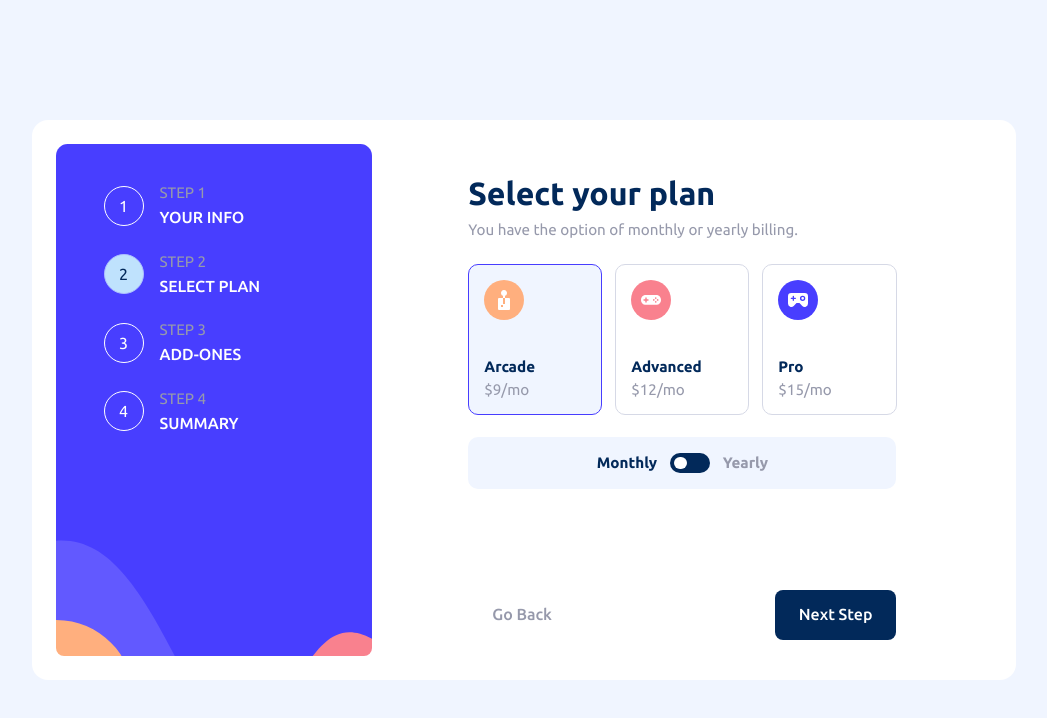
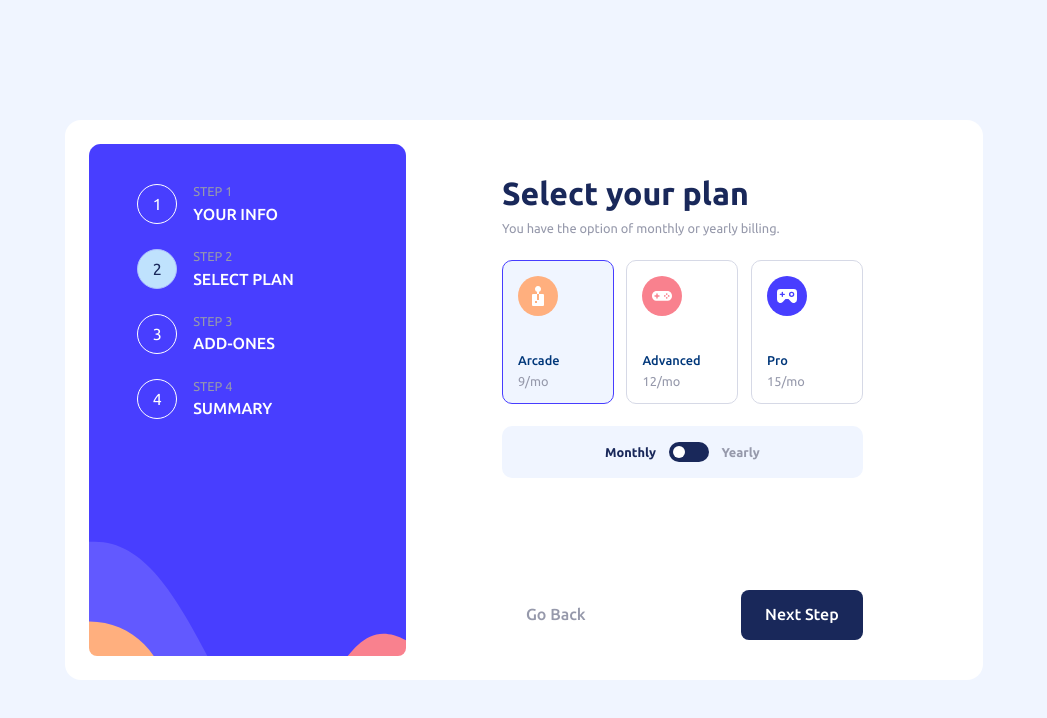
Before and after one commit to anisazade/multistep-form, a Next.js app: page / in a window 1280 px wide. Both pictures are taken after typing "Sample", "name@example.com", "5551234" into the empty fields and a click on the button "Next Step". Shown: the top 718 px of the page, without its empty margins (116-1163 px from the left). Built offline with nearby package versions, Linux system fonts and the light colour scheme.

Commit message:
feat: implement fourth form step and refactor code structure

```diff
--- a/app/blocks.css
+++ b/app/blocks.css
@@ -72,6 +72,10 @@ form{
     > *{
         z-index: 1;
     }
+    label{
+        display: flex;
+        flex-direction: column;
+    }
     input{
         border: 1px solid var(--color-purple-200);
         outline-width: 1px;
@@ -92,18 +96,20 @@ form{
     }
 
 }
-
 .heading-primary{
-    display: block;
-    font-weight: 700;
     line-height: 2;
+    font-weight: 500;
+    color: var(--color-blue-800);
+    text-transform: capitalize;
 }
 .heading-secondary{
-    display: block;
     color: var(--color-grey-500);
+    font-size: var(--font-size-300);
+    &::first-letter{
+        text-transform: capitalize;
+    }
 }
 .heading-thirdnary{
-    display: block;
     color: var(--color-purple-600);
 }
 
@@ -190,13 +196,52 @@ form{
         outline-color: var(--color-purple-600);
     }
     label{
-        display: flex;
         flex: 1;
-        justify-content: center;
+        display: grid;
+        grid-template-columns: 1fr max-content;
+        justify-items: start;
         align-items: center;
         .heading-thirdnary{
-            margin-inline-start: auto;
+            grid-area: 1 / 2 / 3 / 3;
         }
+    }
+}
+
+.order-list{
+    background-color: var(--color-blue-50);
+    border-radius: 7px;
+    padding: .5em 1.5em;
+    & > li{
+        display: grid;
+        grid-template-columns: 1fr max-content;
+        justify-items: start;
+        align-items: center;
+        padding-block: 0.5em;
+        > span:nth-child(2){
+            grid-area: 1 / 2 / span 2 / -1;
+        }
+
+        &:first-child {
+            border-block-end: 1px solid var(--color-purple-200);
+            padding-block-end: 1.5em;
+            margin-block-end: .5em;
+            > span:nth-child(2){
+                text-transform: none;
+                font-weight: 700;
+            }
+        }
+    }
+}
+
+.total-cost{
+    display: grid;
+    grid-template-columns: 1fr max-content;
+    justify-items: start;
+    align-items: center;
+    padding-inline:1.5em;
+    >span:nth-child(2){
+        font-weight: 700;
+        font-size: var(--font-size-500);
     }
 }
 
@@ -287,3 +332,15 @@ form{
     background-color: var(--color-purple-600);
     color: var(--color-white);
 }
+
+.button-text{
+    background-color: transparent;
+    padding: 0;
+    text-decoration: underline;
+    font-size: var(--font-size-300);
+    color: var(--color-grey-500);
+    text-decoration-thickness: 2px;
+    &:active{
+        color: var(--color-purple-600);
+    }
+}
--- a/app/globals.css
+++ b/app/globals.css
@@ -1,7 +1,7 @@
 :root {
     /* primary */
-    --color-blue-950: hsl(213, 96%, 18%);
-    --color-blue-800:rgb(0, 54, 120);
+    --color-blue-950: lab(17.16% 8.92 -33.01);
+    --color-blue-800:hsl(213, 100%, 24%);
     --color-purple-600: hsl(243, 100%, 62%);
     --color-blue-300: hsl(228, 100%, 84%);
     --color-blue-200: hsl(206, 94%, 87%);
@@ -11,7 +11,7 @@
     --color-grey-500: hsl(231, 11%, 63%);
     --color-purple-200: hsl(229, 24%, 87%);
     --color-blue-100: hsl(218, 100%, 97%);
-    --color-blue-50: hsl(231, 100%, 99%);
+    --color-blue-50: hsl(230, 75%, 98%);
     --color-white: hsl(0, 100%, 100%);
 
     --space-200: clamp( .3rem, .7vw, .5rem);
@@ -19,7 +19,8 @@
     --space-400: clamp( 1.2rem, 1.7vw, 2.2rem);
     --space-500: clamp( 2rem, 2.5vw, 5rem);
 
-    --font-size-300: clamp(.5rem, 1.5vw, .95rem);
+    --font-size-300: clamp(.5rem, 1vw, .97rem);
+    --font-size-500: clamp(1.1rem, 1.3vw, 1.2rem);
 }
 
 html {
--- a/app/ui/subscriptionForm.tsx
+++ b/app/ui/subscriptionForm.tsx
@@ -3,6 +3,62 @@ import Image from 'next/image';
 
 import { useRef, useState } from 'react';
 import Sidebar from '@/app/ui/sidebar';
+
+const plans = [
+    {
+        title: 'arcade',
+        price: {
+            monthly: 9,
+            yearly: 90,
+        },
+    },
+    {
+        title: 'advanced',
+        price: {
+            monthly: 12,
+            yearly: 120,
+        },
+    },
+    {
+        title: 'pro',
+        price: {
+            monthly: 15,
+            yearly: 150,
+        },
+    },
+] as const;
+const addones = [
+    {
+        title: 'online service',
+        description: 'Access to multiplayer games',
+        price: {
+            monthly: 1,
+            yearly: 10,
+        },
+    },
+    {
+        title: 'larger storage',
+        description: 'Extra 1TB of cloud save',
+        price: {
+            monthly: 2,
+            yearly: 20,
+        },
+    },
+    {
+        title: 'customizable profile',
+        description: 'Custom theme on your profile',
+        price: {
+            monthly: 2,
+            yearly: 20,
+        },
+    },
+] as const;
+
+type billingType = 'yearly' | 'monthly';
+type planType = (typeof plans)[number]['title'];
+type addonesType = (typeof addones)[number]['title'];
+
+type addonesFormType = Record<(typeof addones)[number]['title'], boolean>;
 
 interface formDataType {
     name: string;
@@ -10,16 +66,8 @@ interface formDataType {
     phone_number: string;
     plan: planType;
     billing: billingType;
-    addones: addonesType;
+    addones: addonesFormType;
 }
-interface addonesType {
-    online_services: boolean;
-    large_storage: boolean;
-    custom_profile: boolean;
-}
-type addonesprop = 'online_services' | 'large_storage' | 'custom_profile';
-type billingType = 'yearly' | 'monthly';
-type planType = 'arcade' | 'advanced' | 'pro';
 
 export default function SubscriptionForm() {
     const [step, setStep] = useState(1);
@@ -31,9 +79,9 @@ export default function SubscriptionForm() {
         plan: 'arcade',
         billing: 'monthly',
         addones: {
-            online_services: true,
-            large_storage: true,
-            custom_profile: false,
+            [addones[0].title]: true,
+            [addones[1].title]: true,
+            [addones[2].title]: false,
         },
     });
 
@@ -45,8 +93,12 @@ export default function SubscriptionForm() {
         setData({ ...form_data, [data_name]: data_value });
     }
 
-    function setForm3(data_name: addonesprop, data_value: boolean) {
+    function setForm3(data_name: addonesType, data_value: boolean) {
         setData({ ...form_data, addones: { ...form_data.addones, [data_name]: data_value } });
+    }
+
+    function goToStep2(){
+        setStep(2);
     }
 
     return (
@@ -77,7 +129,7 @@ export default function SubscriptionForm() {
 
                     {step === 2 && (
                         <Form_2
-                            plan={form_data.plan}
+                            selected_plan={form_data.plan}
                             billing={form_data.billing}
                             onChange={setForm2}
                         />
@@ -87,7 +139,16 @@ export default function SubscriptionForm() {
                         <Form_3
                             billing={form_data.billing}
                             onChange={setForm3}
-                            addones={form_data.addones}
+                            addones_value={form_data.addones}
+                        />
+                    )}
+
+                    {step === 4 && (
+                        <Form_4
+                            billing={form_data.billing}
+                            selected_plan={form_data.plan}
+                            addones_value={form_data.addones}
+                            onClick={goToStep2}
                         />
                     )}
 
@@ -216,27 +277,15 @@ function Form_1({
 }
 
 function Form_2({
-    plan,
+    selected_plan,
     billing,
     onChange,
 }: {
-    plan: planType;
+    selected_plan: planType;
     billing: billingType;
     onChange: (data_name: 'plan' | 'billing', data_value: planType | billingType) => void;
 }) {
-    const prices =
-        billing === 'monthly'
-            ? {
-                  arcade: '$9/mo',
-                  advanced: '$12/mo',
-                  pro: '$15/mo',
-              }
-            : {
-                  arcade: '$90/yr',
-                  advanced: '$120/yr',
-                  pro: '$150/yr',
-              };
-
+    const price_postfix= `/${billing==="monthly"? 'mo' : 'yr'}`
     return (
         <div className="stack-400">
             <div className="stack-200">
@@ -246,60 +295,28 @@ function Form_2({
                 </p>
             </div>
             <div className="flex-300">
-                <div className="radio-box">
-                    <Image src="/icon-arcade.svg" height={40} width={40} alt="" />
-                    <label htmlFor="radio-1">
-                        <span className="heading-primary">Arcade</span>
-                        <span className="heading-secondary">{prices.arcade}</span>
+                {plans.map((plan,i) => {
+                    return (
+                        <div key={plan.title} className="radio-box">
+                            <Image src={`/icon-${plan.title}.svg`} height={40} width={40} alt="" />
+                            <label htmlFor={`radio-1${i}`}>
+                                <span className="heading-primary">{plan.title}</span>
+                                <span className="heading-secondary">{`${plan.price[billing]}${price_postfix}`}</span>
                             </label>
                             <input
-                        id="radio-1"
+                                id={`radio-1${i}`}
                                 type="radio"
                                 name="plan-type"
-                        value="arcade"
-                        checked={plan === 'arcade'}
+                                value={plan.title}
+                                checked={selected_plan === plan.title}
                                 onChange={(event) => {
                                     onChange('plan', event.target.value as planType);
                                 }}
                                 required
                             />
                         </div>
-                <div className="radio-box">
-                    <Image src="/icon-advanced.svg" height={40} width={40} alt="" />
-                    <label htmlFor="radio-2">
-                        <span className="heading-primary">Advanced</span>
-                        <span className="heading-secondary">{prices.advanced}</span>
-                    </label>
-                    <input
-                        id="radio-2"
-                        type="radio"
-                        name="plan-type"
-                        value="advanced"
-                        checked={plan === 'advanced'}
-                        onChange={(event) => {
-                            onChange('plan', event.target.value as planType);
-                        }}
-                        required
-                    />
-                </div>
-                <div className="radio-box">
-                    <Image src="/icon-pro.svg" height={40} width={40} alt="" />
-                    <label htmlFor="radio-3">
-                        <span className="heading-primary">Pro</span>
-                        <span className="heading-secondary">{prices.pro}</span>
-                    </label>
-                    <input
-                        id="radio-3"
-                        type="radio"
-                        name="plan-type"
-                        value="pro"
-                        checked={plan === 'pro'}
-                        onChange={(event) => {
-                            onChange('plan', event.target.value as planType);
-                        }}
-                        required
-                    />
-                </div>
+                    );
+                })}
             </div>
             <div className="switch-box">
                 <label
@@ -356,27 +373,15 @@ function Form_2({
 }
 
 function Form_3({
-    addones,
+    addones_value,
     billing,
     onChange,
 }: {
-    addones: addonesType;
+    addones_value: addonesFormType;
     billing: billingType;
-    onChange: (prop: addonesprop, value: boolean) => void;
+    onChange: (prop: addonesType, value: boolean) => void;
 }) {
-    const prices =
-        billing === 'monthly'
-            ? {
-                  online_service: '+$1/mo',
-                  large_storage: '+$2/mo',
-                  custom_profile: '+$2/mo',
-              }
-            : {
-                  online_service: '+$10/yr',
-                  large_storage: '+$20/yr',
-                  custom_profile: '+$20/yr',
-              };
-
+    const price_postfix= `/${billing==="monthly"? 'mo' : 'yr'}`
     return (
         <div className="stack-400">
             <div className="stack-200">
@@ -384,64 +389,83 @@ function Form_3({
                 <p className="form_description">Add-ones help enhance your gaming experience.</p>
             </div>
             <div className="stack-300">
-                <div className="checkbox">
+                {addones.map((addone, i) => {
+                    return (
+                        <div key={addone.title} className="checkbox">
                             <input
-                        id="checkbox-1"
+                                id={`checkbox-${i}`}
                                 name="add-ones"
-                        value="online_services"
+                                value={addone.title}
                                 type="checkbox"
-                        checked={addones.online_services}
+                                checked={addones_value[addone.title]}
                                 onChange={(event) => {
-                            onChange(event.target.value as addonesprop, event.target.checked);
+                                    onChange(
+                                        event.target.value as addonesType,
+                                        event.target.checked,
+                                    );
                                 }}
                             />
-                    <label htmlFor="checkbox-1">
-                        <div>
-                            <span className="heading-primary">Online service</span>
-                            <span className="heading-secondary">Access to multiplayer games</span>
-                        </div>
-                        <span className="heading-thirdnary">{prices.online_service}</span>
+                            <label htmlFor={`checkbox-${i}`}>
+                                <span className="heading-primary">{addone.title}</span>
+                                <span className="heading-thirdnary">{`+${addone.price[billing]}${price_postfix}`}</span>
+                                <span className="heading-secondary">{addone.description}</span>
                             </label>
                         </div>
-                <div className="checkbox">
-                    <input
-                        id="checkbox-2"
-                        name="add-ones"
-                        value="large_storage"
-                        checked={addones.large_storage}
-                        onChange={(event) => {
-                            onChange(event.target.value as addonesprop, event.target.checked);
-                        }}
-                        type="checkbox"
-                    />
-                    <label htmlFor="checkbox-2">
-                        <div>
-                            <span className="heading-primary">Larger storage</span>
-                            <span className="heading-secondary">Extra 1TB of cloud save</span>
-                        </div>
-                        <span className="heading-thirdnary">{prices.large_storage}</span>
-                    </label>
-                </div>
-                <div className="checkbox">
-                    <input
-                        id="checkbox-3"
-                        name="add-ones"
-                        value="custom_profile"
-                        checked={addones.custom_profile}
-                        onChange={(event) => {
-                            onChange(event.target.value as addonesprop, event.target.checked);
-                        }}
-                        type="checkbox"
-                    />
-                    <label htmlFor="checkbox-3">
-                        <div>
-                            <span className="heading-primary">Customizable profile</span>
-                            <span className="heading-secondary">Custom theme on your profile</span>
-                        </div>
-                        <span className="heading-thirdnary">{prices.custom_profile}</span>
-                    </label>
-                </div>
+                    );
+                })}
             </div>
         </div>
     );
 }
+
+function Form_4({
+    selected_plan,
+    addones_value,
+    billing,
+    onClick,
+}: {
+    selected_plan: planType;
+    addones_value: addonesFormType;
+    billing: billingType;
+    onClick:()=>void;
+}) {
+    const price_postfix= `/${billing==="monthly"? 'mo' : 'yr'}`
+    const selected_plan_price = plans.find(plan => plan.title === selected_plan)?.price[billing] as number;
+    let total_cost :number= selected_plan_price;
+    addones.forEach((addone) => {
+                    if (addones_value[addone.title]) {
+                        total_cost += addone.price[billing]
+                    }
+    });
+    return (
+        <div className="stack-400">
+            <div className="stack-200">
+                <h1>Finishing up</h1>
+                <p className="form_description">
+                    Double-check everything looks OK before confirming.
+                </p>
+            </div>
+            <ul className="order-list">
+                <li>
+                    <span className="heading-primary">{`${selected_plan} (${billing})`}</span>
+                    <span className="heading-primary">{`${selected_plan_price}${price_postfix}`}</span>
+                    <button className="button-text" onClick={()=>{onClick();}}>Change</button>
+                </li>
+                {addones.map((addone) => {
+                    if (addones_value[addone.title]) {
+                        return (
+                            <li key={addone.title}>
+                                <span className="heading-secondary">{addone.title}</span>
+                                <span className="font-300">{`+${addone.price[billing]}${price_postfix}`}</span>
+                            </li>
+                        );
+                    }
+                })}
+            </ul>
+            <div className="total-cost">
+                <span className="heading-secondary">{`Total (per ${billing.slice(0,-2)})`}</span>
+                <span className="heading-thirdnary">{`+${total_cost}${price_postfix}`}</span>
+            </div>
+        </div>
+    );
+}
--- a/app/utilities.css
+++ b/app/utilities.css
@@ -6,6 +6,10 @@
     display: flex;
     align-items: center;
     justify-content: center;
+}
+
+.font-300{
+    font-size: var(--font-size-300);
 }
 
 .flex-300{
```
Lines whose indentation alone changed are shown as unchanged.
